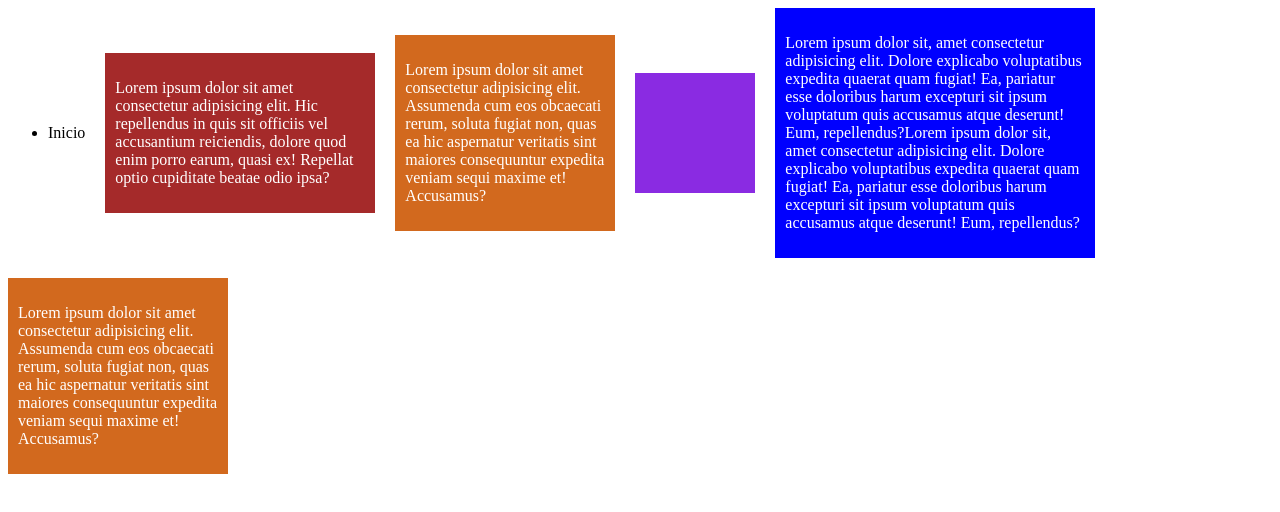
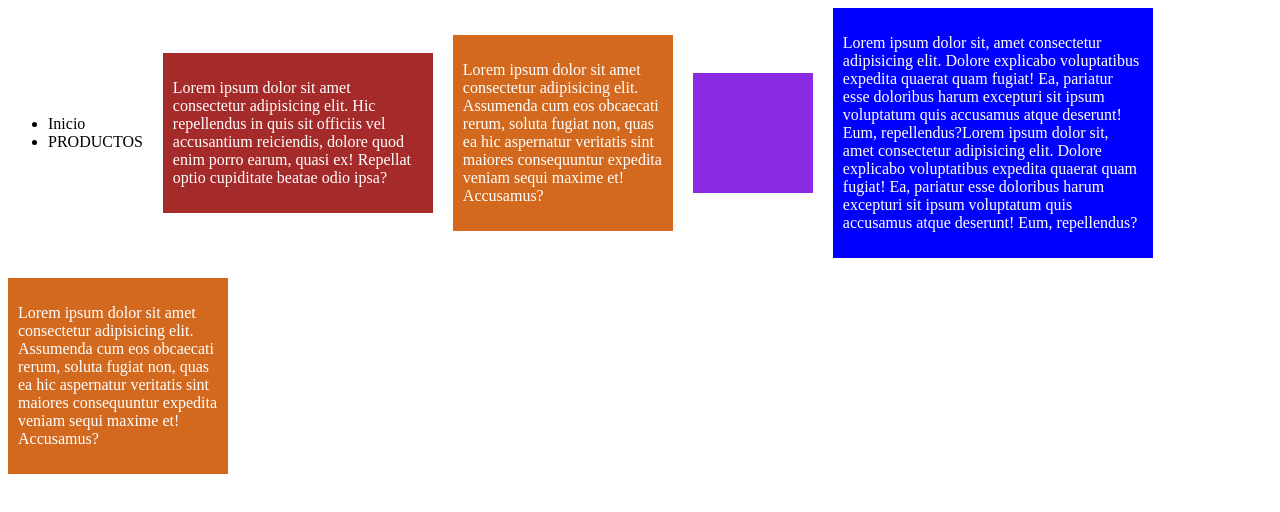
Before and after one commit to maxirosanda/ejemploGithub, a plain HTML site: page index.html in a window 1280 px wide. Drawn offline with Linux system fonts and the light colour scheme.

Commit message:
AGREGE LI

```diff
--- a/index.html
+++ b/index.html
@@ -12,6 +12,7 @@
         <nav>
             <ul>
                 <li>Inicio</li>
+                <li>PRODUCTOS</li>
             </ul>
         </nav>
         <div class=" cajaHijo cajaHijo1"><p>Lorem ipsum dolor sit, amet consectetur adipisicing elit. Dolore explicabo voluptatibus expedita quaerat quam fugiat! Ea, pariatur esse doloribus harum excepturi sit ipsum voluptatum quis accusamus atque deserunt! Eum, repellendus?Lorem ipsum dolor sit, amet consectetur adipisicing elit. Dolore explicabo voluptatibus expedita quaerat quam fugiat! Ea, pariatur esse doloribus harum excepturi sit ipsum voluptatum quis accusamus atque deserunt! Eum, repellendus?</p></div>
```
